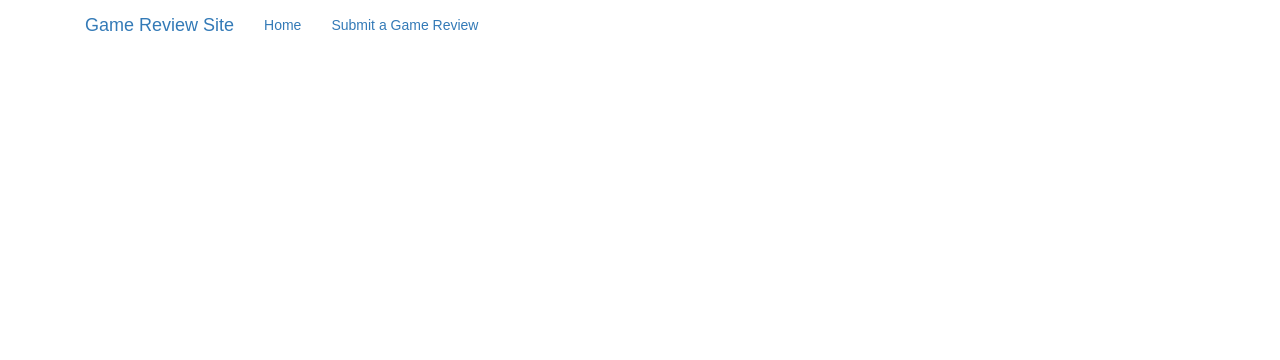
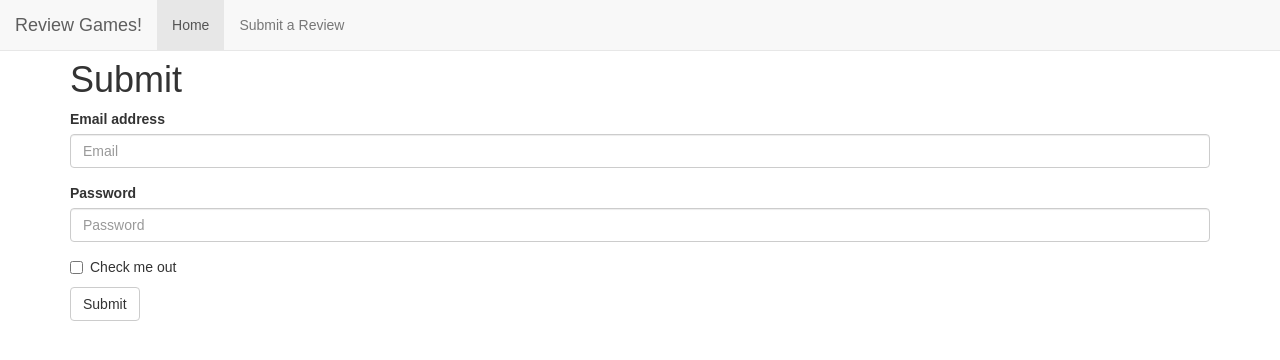
Before and after one commit to davidanthonymalone/GamesReviewSiteAngularJS, a React (Create React App) app: page /submit in a window 1280 px wide. Shown: the top 360 px of the page. Built offline with nearby package versions, Linux system fonts and the light colour scheme.

Commit message:
Added routes for pages into the app

```diff
--- a/package.json
+++ b/package.json
@@ -5,7 +5,8 @@
   "dependencies": {
     "react": "^15.4.2",
     "react-bootstrap": "^0.30.8",
-    "react-dom": "^15.4.2"
+    "react-dom": "^15.4.2",
+    "react-router": "^3.0.2"
   },
   "devDependencies": {
     "react-scripts": "0.9.3"
--- a/src/App.js
+++ b/src/App.js
@@ -1,13 +1,13 @@
 import React, { Component } from 'react';
 import logo from './logo.svg';
 import './App.css';
+import { Link } from 'react-router';
 
 class App extends Component {
   render() {
     return (
-        <div classNameNameName="container">
-            <nav classNameName="navbar navbar-inverse navbar-fixed-top">
-      <div className="container">
+        <div className="container">
+              <nav className="navbar navbar-default navbar-fixed-top">
         <div className="navbar-header">
           <button type="button" className="navbar-toggle collapsed" data-toggle="collapse" data-target="#navbar" aria-expanded="false" aria-controls="navbar">
             <span className="sr-only">Toggle navigation</span>
@@ -15,16 +15,20 @@ class App extends Component {
             <span className="icon-bar"></span>
             <span className="icon-bar"></span>
           </button>
-          <a className="navbar-brand" href="#">Game Review Site</a>
+          <a className="navbar-brand" href="#">Review Games!</a>
         </div>
-        <div id="navbar" className="collapse navbar-collapse">
+        <div id="navbar" className="navbar-collapse collapse">
           <ul className="nav navbar-nav">
-            <li className="active"><a href="#">Home</a></li>
-            <li><a href="#about">Submit a Game Review</a></li>
+            <li className="active"><Link to="/">Home</Link></li>
+            <li><Link to="/submit">Submit a Review</Link></li>
+
+
+
           </ul>
-        </div>
+
       </div>
     </nav>
+        {this.props.children}
         </div>
 
     );
--- /dev/null
+++ b/src/Home.js
@@ -0,0 +1,13 @@
+import React, { Component } from 'react';
+
+class Home extends Component {
+    render(){
+        return(
+
+            <h1>  <br/> Home</h1>
+        );
+
+
+    }
+}
+export default Home;
--- /dev/null
+++ b/src/Submit.js
@@ -0,0 +1,34 @@
+import React, { Component } from 'react';
+
+class Submit extends Component {
+    render(){
+        return(
+            <div className="row">
+            <div className="col-xs-12 col-sm12">
+        <h1> <br/> Submit</h1>
+           <form>
+  <div className="form-group">
+    <label for="exampleInputEmail1">Email address</label>
+    <input type="email" className="form-control" id="exampleInputEmail1" placeholder="Email" />
+  </div>
+  <div className="form-group">
+    <label for="exampleInputPassword1">Password</label>
+    <input type="password" className="form-control" id="exampleInputPassword1" placeholder="Password" />
+  </div>
+
+  <div className="checkbox">
+    <label>
+      <input type="checkbox" /> Check me out
+    </label>
+  </div>
+  <button type="submit" className="btn btn-default">Submit</button>
+</form>
+            </div>
+            </div>
+
+        );
+
+
+    }
+}
+export default Submit;
--- a/src/index.js
+++ b/src/index.js
@@ -2,8 +2,17 @@ import React from 'react';
 import ReactDOM from 'react-dom';
 import App from './App';
 import './index.css';
+import { Router, Route, IndexRoute, browserHistory } from 'react-router';
+import Home from './Home';
+import Submit from './Submit';
+
 
 ReactDOM.render(
-  <App />,
+  <Router history={browserHistory}>
+    <Route path="/" component={App}>
+    	<IndexRoute component={Home} />
+      <Route path="/submit" component={Submit}/>
+    </Route>
+  </Router>,
   document.getElementById('root')
 );
```
Also changed, not shown: 1 other file (tests, documents, lock files or other folders).
